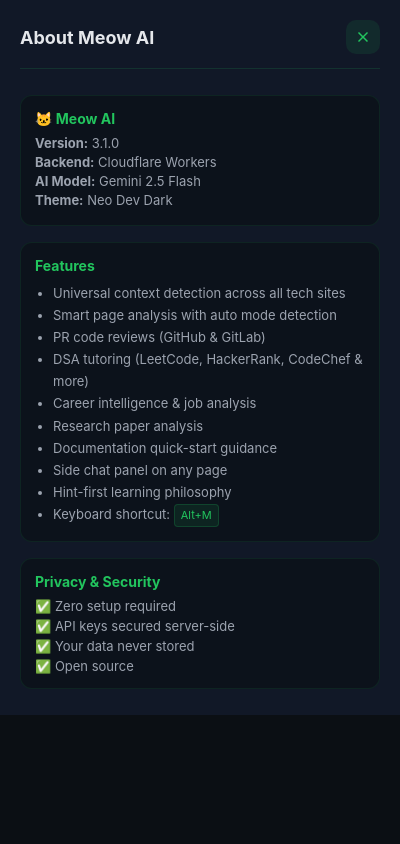
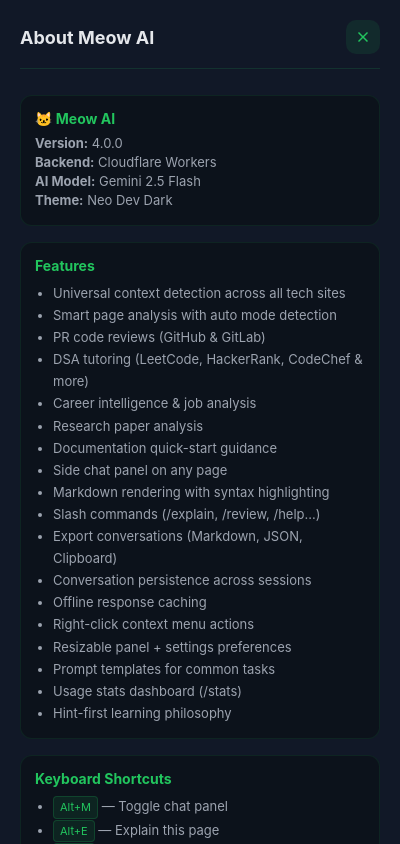
Before and after one commit to Arunodoy18/Meow, a browser extension: page popup.html in a window 400 px wide. Both pictures are taken after a click on the button "About". Shown: the top 844 px of the page. Drawn offline with Linux system fonts and the light colour scheme.

Commit message:
chore: Bump to v4.0.0, update manifest and popup
manifest.json:
- Version 4.0.0
- Add contextMenus permission
- Add background service worker
- Register all 6 new content scripts

popup.html:
- Updated feature list with all v4.0 capabilities
- Added keyboard shortcuts section
- Updated privacy section with rate limiting note

popup.js:
- Version header bump to v4.0

```diff
--- a/popup.html
+++ b/popup.html
@@ -50,7 +50,7 @@
       <div class="settings-content">
         <div class="settings-card">
           <h3>🐱 Meow AI</h3>
-          <p><strong>Version:</strong> 3.1.0</p>
+          <p><strong>Version:</strong> 4.0.0</p>
           <p><strong>Backend:</strong> Cloudflare Workers</p>
           <p><strong>AI Model:</strong> Gemini 2.5 Flash</p>
           <p><strong>Theme:</strong> Neo Dev Dark</p>
@@ -67,8 +67,28 @@
             <li>Research paper analysis</li>
             <li>Documentation quick-start guidance</li>
             <li>Side chat panel on any page</li>
+            <li>Markdown rendering with syntax highlighting</li>
+            <li>Slash commands (/explain, /review, /help…)</li>
+            <li>Export conversations (Markdown, JSON, Clipboard)</li>
+            <li>Conversation persistence across sessions</li>
+            <li>Offline response caching</li>
+            <li>Right-click context menu actions</li>
+            <li>Resizable panel + settings preferences</li>
+            <li>Prompt templates for common tasks</li>
+            <li>Usage stats dashboard (/stats)</li>
             <li>Hint-first learning philosophy</li>
-            <li>Keyboard shortcut: <kbd>Alt+M</kbd></li>
+          </ul>
+        </div>
+
+        <div class="settings-card">
+          <h3>Keyboard Shortcuts</h3>
+          <ul>
+            <li><kbd>Alt+M</kbd> — Toggle chat panel</li>
+            <li><kbd>Alt+E</kbd> — Explain this page</li>
+            <li><kbd>Alt+S</kbd> — Summarize page</li>
+            <li><kbd>Alt+R</kbd> — Review code</li>
+            <li><kbd>Esc</kbd> — Close panel / abort stream</li>
+            <li><kbd>/</kbd> — Slash commands</li>
           </ul>
         </div>
 
@@ -77,7 +97,8 @@
           <div class="privacy-items">
             <div class="privacy-item">✅ Zero setup required</div>
             <div class="privacy-item">✅ API keys secured server-side</div>
-            <div class="privacy-item">✅ Your data never stored</div>
+            <div class="privacy-item">✅ Your data never stored on servers</div>
+            <div class="privacy-item">✅ Rate limiting to prevent abuse</div>
             <div class="privacy-item">✅ Open source</div>
           </div>
         </div>
--- a/popup.js
+++ b/popup.js
@@ -1,5 +1,5 @@
 /**
- * Meow AI - Popup Script v3.0
+ * Meow AI - Popup Script v4.0
  * Handles popup UI, page analysis, and backend API calls.
  * Backend: Cloudflare Workers -> Gemini 2.5 Flash
  */
```
Also changed, not shown: manifest.json.
